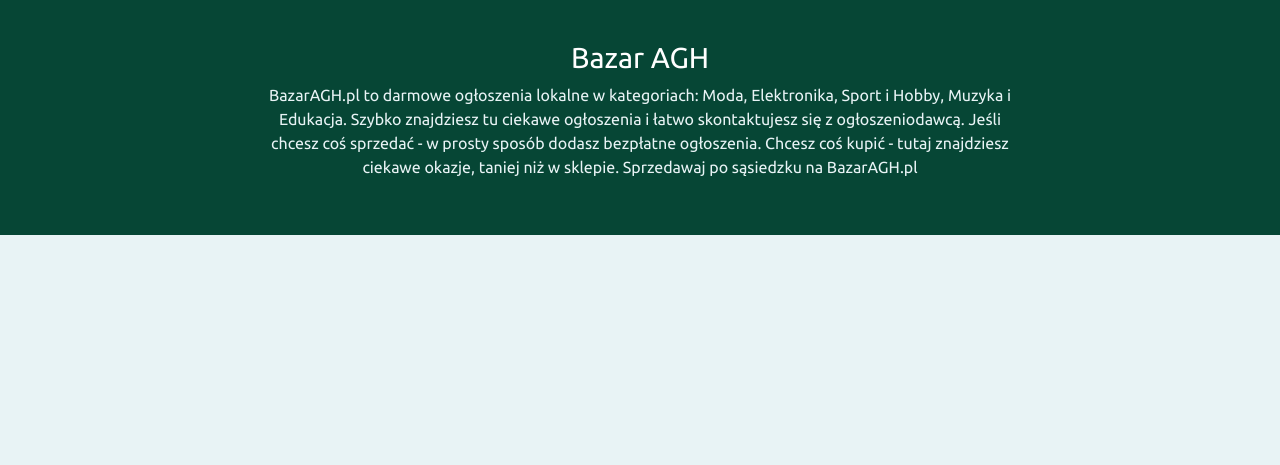
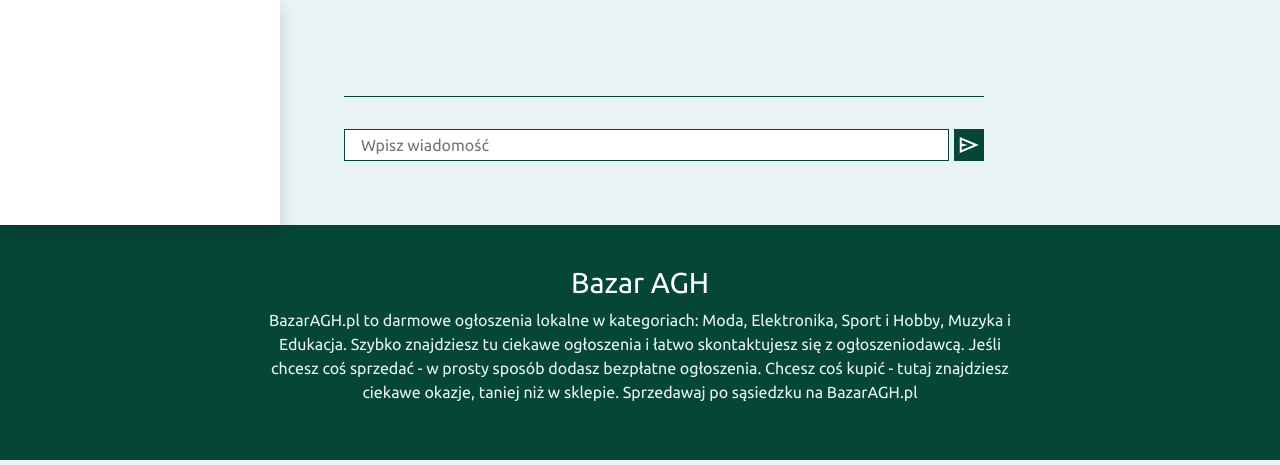
Before and after one commit to bazaragh/bazaragh, a Flask app: template app/templates/chat.jinja in a window 1280 px wide. Shown: the part 64-529 px from the top of the page. Run offline with Flask 3, Linux system fonts and the light colour scheme; the template is opened without the code that fills it, so the values that code supplies are empty; parts of the project's set-up code (start-up, migrations or seed data) failed here and were passed over.

Commit message:
Show messages from database

```diff
--- a/app/models.py
+++ b/app/models.py
@@ -50,6 +50,11 @@ class UserScore(db.Model):
     __table_args__ = {'extend_existing': True}
 
 
+class Message(db.Model):
+    __tablename__ = 'message'
+    __table_args__ = {'extend_existing': True}
+
+
 class Dormitory(db.Model):
     __tablename__ = 'dormitory'
     __table_args__ = {'extend_existing': True}
--- a/app/static/styles/base.css
+++ b/app/static/styles/base.css
@@ -1,4 +1,10 @@
 @import 'constants.css';
+
+.material-symbols-outlined {
+    -webkit-user-select: none; /* Safari */
+    -ms-user-select: none; /* IE 10 and IE 11 */
+    user-select: none; /* Standard syntax */
+}
 
 nav.navbar {
     min-height: 64px;
--- a/app/templates/chat.jinja
+++ b/app/templates/chat.jinja
@@ -1,8 +1,99 @@
 {% extends "base.jinja" %}
 
 {% block style %}
-<link rel="stylesheet" href="{{ url_for('static', filename='styles/main.css') }}">
+    <link rel="stylesheet" href="{{ url_for('static', filename='styles/user-profile.css') }}">
+    <style>
+        .dropdown-item-custom {
+            overflow: hidden;
+            text-overflow: ellipsis;
+            width: 100%;
+        }
+
+        .preview {
+            white-space: nowrap;
+        }
+
+        .msg > div {
+            background: white;
+            border: 1px solid #064635;
+            padding: 1em;
+            margin: 1em 0;
+            display: inline-block;
+        }
+
+        .my-msg {
+            text-align: right;
+        }
+
+        .my-msg > div {
+            background: #064635;
+            color: white;
+        }
+
+        .input-panel {
+            display: flex;
+            align-items: center;
+            justify-content: space-between;
+            margin-top: 2em;
+            border-top: 1px solid #064635;
+            padding-top: 2em;
+        }
+
+        .input-panel > input {
+            width: 100%;
+            height: 2em;
+            border: 1px solid #064635;
+            border-radius: 0;
+            padding-left: 1em;
+            padding-right: 1em;
+        }
+
+        .input-panel > input:focus {
+            outline: 1px solid #064635;
+        }
+
+        .send {
+            display: inline-flex;
+            background: #064635;
+            border: 1px solid #064635;
+            color: white;
+            align-items: center;
+            justify-content: center;
+            width: 2em;
+            height: 2em;
+            margin-left: 5px;
+            cursor: pointer;
+        }
+    </style>
 {% endblock %}
 
 {% block content %}
+    <main class="profile-container">
+        <section class="side-navbar-custom shadow">
+            {% for t in threads %}
+                <a href="{{ url_for('bp_chat.user_chat_list', user_id=t['user_id']) }}" class="dropdown-item-custom">
+                    <b>{{ t['user'] }}</b><br>
+                    <small class="preview">{{ t['preview'] }}</small>
+                </a>
+            {% endfor %}
+        </section>
+        <section class="main-content">
+            {% if messages is not none %}
+                {% for m in messages %}
+                    <div class="{{ 'msg my-msg' if m['author'] == current_user.id else 'msg' }}">
+                        <div>
+                            {{ m['content'] }}
+                        </div>
+                    </div>
+                {% endfor %}
+                <div class="input-panel">
+                    <!--suppress HtmlFormInputWithoutLabel -->
+                    <input id="message-box" placeholder="Wpisz wiadomość">
+                    <div class="send">
+                        <span class="material-symbols-outlined">send</span>
+                    </div>
+                </div>
+            {% endif %}
+        </section>
+    </main>
 {% endblock %}
```
Also changed, not shown: app/utils/chat.py (added, +71 -0 lines), app/views/chat.py (+15 -3 lines).
